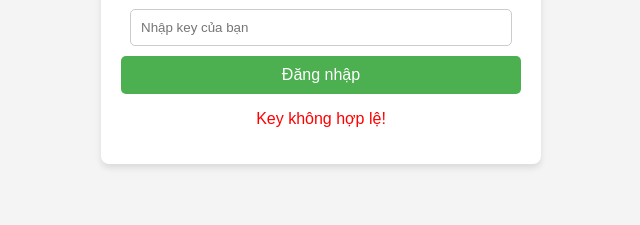
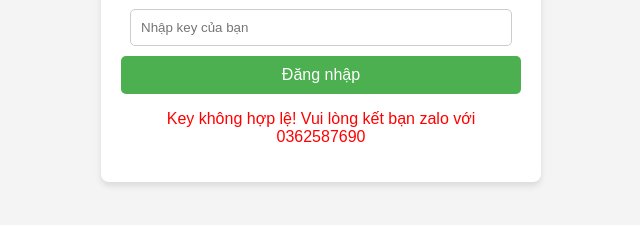
Before and after one commit to hanhhello2002a/check-nguon, a plain HTML site: page login.html in a window 1280 px wide. Both pictures are taken after a click on the button "Đăng nhập". Shown: the part 117-342 px from the top of the page, without its empty margins (319-959 px from the left). Drawn offline with Linux system fonts and the light colour scheme.

Commit message:
Update login.html

```diff
--- a/login.html
+++ b/login.html
@@ -68,7 +68,7 @@
                 localStorage.setItem("loggedInKey", key);
                 window.location.href = "index.html";
             } else {
-                document.getElementById("errorMsg").innerText = "Key không hợp lệ!";
+                document.getElementById("errorMsg").innerText = "Key không hợp lệ! Vui lòng kết bạn zalo với 0362587690 ";
             }
         }
     </script>
```
